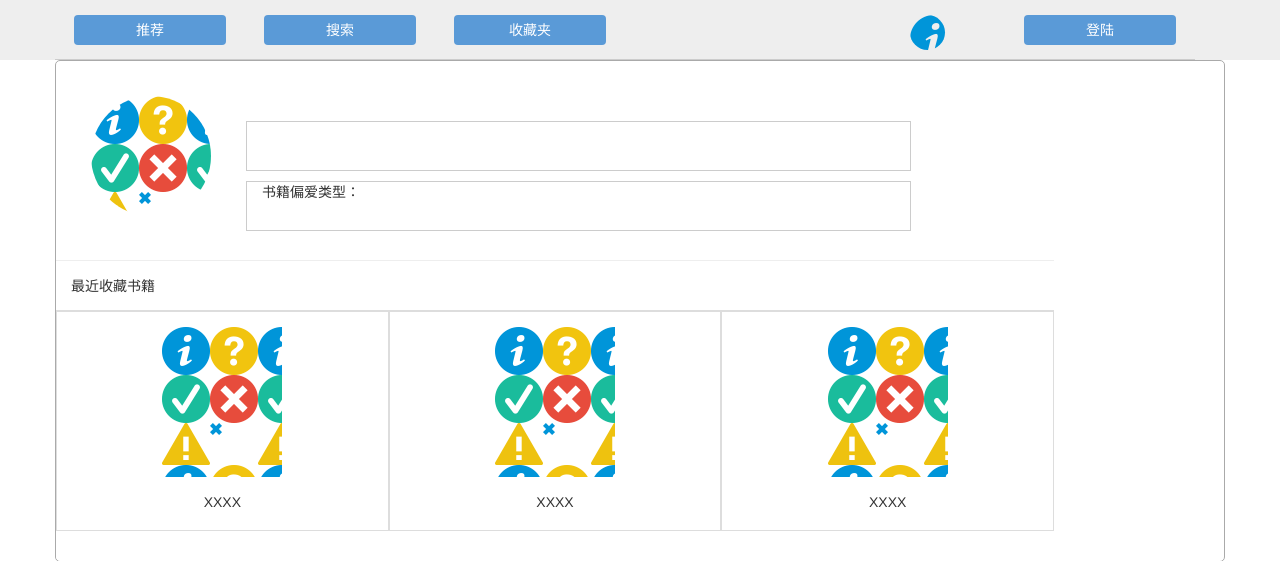
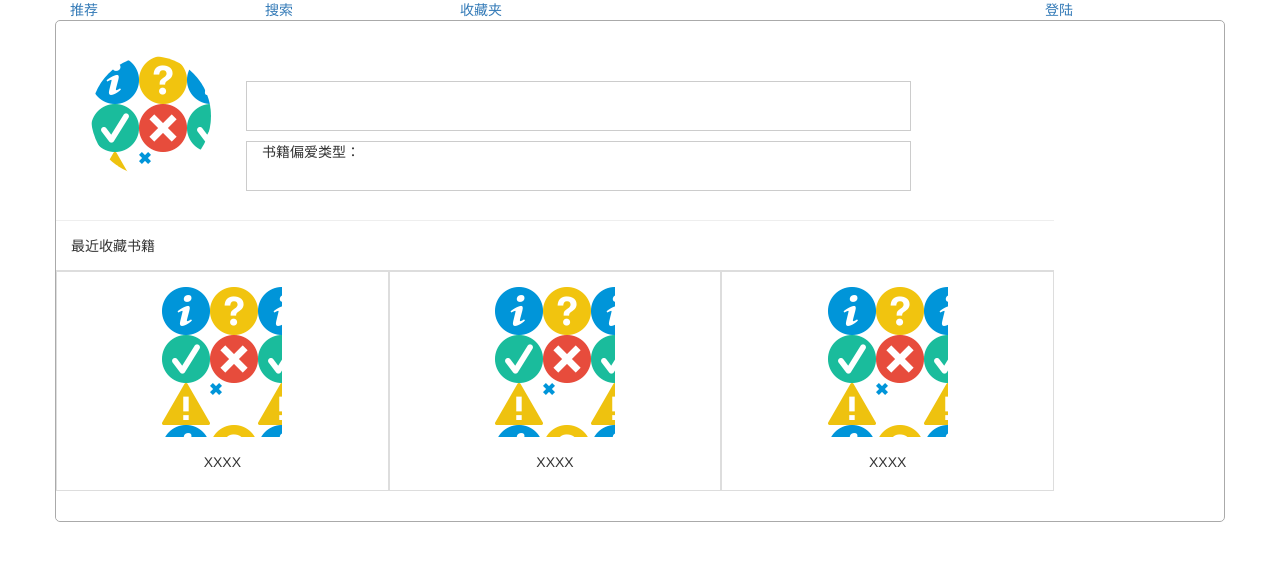
Before and after one commit to xiaxixi/Book-recommendation-collection, a PHP site: page /html/user-center.html in a window 1280 px wide. Shown: the top 561 px of the page. After the commit the page ends 522 px from the top, so only its background shows below. Run offline with PHP 8.4, Linux system fonts and the light colour scheme.

Commit message:
删除了头的css

```diff
--- a/css/user-center.css
+++ b/css/user-center.css
@@ -6,57 +6,6 @@
  * @version $Id$
  */
 
-/*...头.....................................................*/
-.border {
-    border: 1px solid #000;
-}
-
-/*2018-6-6改了一下width*/
-.head-row {
-    width: 100%;
-    min-width: 1000px;
-    height: 60px;
-    background-color: #eee;
-}
-
-.head-row .container {
-    min-width: 1000px;
-}
-
-.head-row .container .head {
-    width: 100%;
-    height: 60px;
-    border-bottom: 1px solid #ccc;
-}
-
-.head-row .container .head .head-box {
-    margin-top: 15px;
-    height: 30px;
-    padding: 0;
-}
-
-/*以后换头像*/
-.head-row .container .head .head-box > a {
-    display: block;
-    width: 35px;
-    height: 35px;
-    border-radius: 35px;
-    background-image: url("../img/icons.png");
-}
-
-.head-row .container .head .head-box .head-box-style {
-    display: block;
-
-    width: 80%;
-    height: 30px;
-    margin-left: 10%;
-    line-height: 30px;
-
-    background: #5a9ad7;
-    text-align: center;
-    color: #fff;
-    border-radius: 4px;
-}
 
 /*...............................................................*/
 .page {
```
